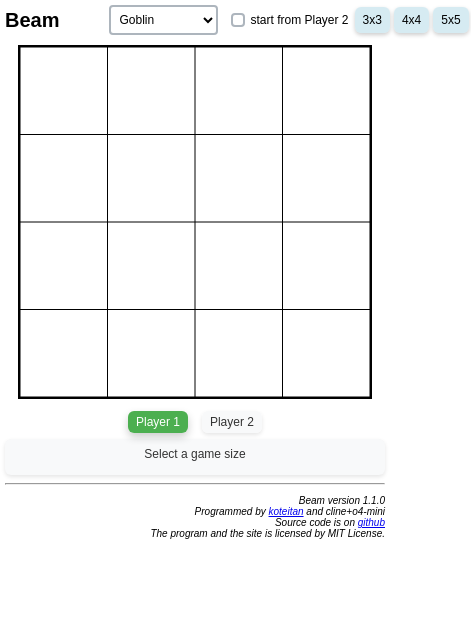
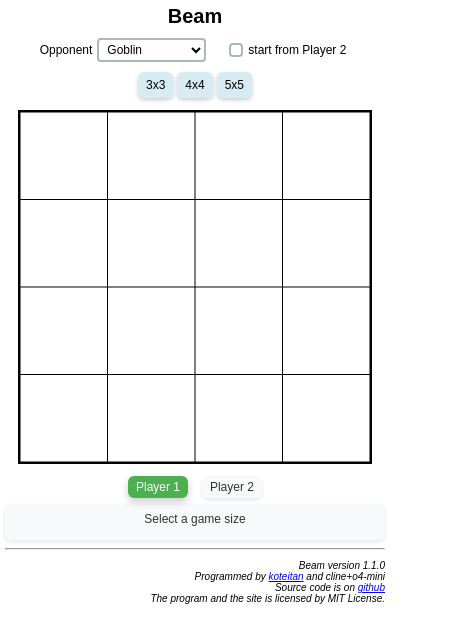
Before and after one commit to koteitan/beam, a plain HTML site: page index.html in a window 390 px wide. Shown: the whole page, 471 px wide, since content can reach past the window. Drawn offline with Linux system fonts and the light colour scheme.

Commit message:
Improve UI layout and add language-specific labels

```diff
--- a/index.html
+++ b/index.html
@@ -12,15 +12,22 @@
 
     <!-- Game Options and Start Buttons -->
     <div class="game-controls">
-      <!-- Start Buttons for game size selection -->
-      <div id="start-buttons">
-        <select id="com-strategy-select" class="com-strategy-select">
-          <!-- 言語に応じて表示を切り替えるため、空のオプションを用意 -->
-        </select>
+      <!-- 1st row: Strategy select and Player 2 start checkbox -->
+      <div class="first-row">
+        <div class="select-container">
+          <label for="com-strategy-select" id="strategy-label" class="strategy-label"></label>
+          <select id="com-strategy-select" class="com-strategy-select">
+            <!-- 言語に応じて表示を切り替えるため、空のオプションを用意 -->
+          </select>
+        </div>
         <label class="vs-com-label">
           <input type="checkbox" id="player2-start-checkbox">
           start from Player 2
         </label>
+      </div>
+
+      <!-- 2nd row: Start Buttons for game size selection -->
+      <div id="start-buttons" class="second-row">
         <button class="start-btn" data-size="3">3x3</button>
         <button class="start-btn" data-size="4">4x4</button>
         <button class="start-btn" data-size="5">5x5</button>
--- a/main.js
+++ b/main.js
@@ -97,6 +97,10 @@ function initComStrategySelect() {
     option.selected = index === defaultStrategyIndex;
     comStrategySelect.appendChild(option);
   });
+
+  // 言語に応じてラベルを設定
+  const strategyLabel = document.getElementById('strategy-label');
+  strategyLabel.textContent = lang === 'ja' ? '対戦相手' : 'Opponent';
 }
 
 // チェックボックス状態変更時の処理
--- a/style.css
+++ b/style.css
@@ -6,29 +6,44 @@ body {
   box-sizing: border-box;
 }
 
-/* Header container - タイトルとコントロールを横に配置 */
+/* Header container - タイトルとコントロールを縦に配置 */
 .header-container {
   display: flex;
-  justify-content: flex-start;
-  align-items: flex-start;
+  flex-direction: column;
+  align-items: center;
   margin-bottom: 10px;
 }
 
-/* Title styling - 左寄せ */
+/* Title styling - 中央寄せ */
 .title {
-  margin: 0;
-  text-align: left;
+  margin: 0 0 10px 0;
+  text-align: center;
   font-size: 28px;
 }
 
-/* Game controls container - 右寄せ */
+/* Game controls container */
 .game-controls {
   display: flex;
   flex-direction: column;
-  align-items: flex-end;
-  margin-left: 40px;
+  align-items: center;
+  width: 100%;
 }
 
+/* First row - Strategy select and Player 2 start checkbox */
+.first-row {
+  display: flex;
+  justify-content: center;
+  align-items: center;
+  width: 100%;
+  margin-bottom: 8px;
+}
+
+/* Second row - Start buttons */
+.second-row {
+  display: flex;
+  justify-content: center;
+  width: 100%;
+}
 
 /* Checkbox and select styling */
 .vs-com-label {
@@ -84,9 +99,21 @@ body {
   box-shadow: 0 0 0 2px rgba(76, 175, 80, 0.25);
 }
 
+/* Select container and label */
+.select-container {
+  display: flex;
+  flex-direction: row;
+  align-items: center;
+  margin-right: 10px;
+}
+
+.strategy-label {
+  font-size: 14px;
+  margin-right: 8px;
+}
+
 /* Style the strategy select dropdown */
 .com-strategy-select {
-  margin-right: 10px;
   padding: 4px 8px;
   border: 2px solid #adb5bd;
   border-radius: 4px;
@@ -105,11 +132,8 @@ body {
   padding: 4px;
 }
 
-/* Start buttons styling - 下部コンテナ */
+/* Start buttons styling */
 #start-buttons {
-  display: flex;
-  justify-content: flex-start;
-  width: 100%;
   white-space: nowrap;
 }
 
@@ -197,18 +221,27 @@ address {
     margin: 5px;
   }
 
-  .header-container {
+  .title {
+    font-size: 20px;
+  }
+
+  .first-row {
     flex-direction: row;
     align-items: center;
+    justify-content: center;
   }
 
-  .title {
-    font-size: 20px;
+  .select-container {
     margin-right: 10px;
   }
 
-  .game-controls {
-    flex: 1;
+  .strategy-label {
+    font-size: 12px;
+    margin-right: 5px;
+  }
+
+  .second-row {
+    justify-content: center;
   }
 
 
```
